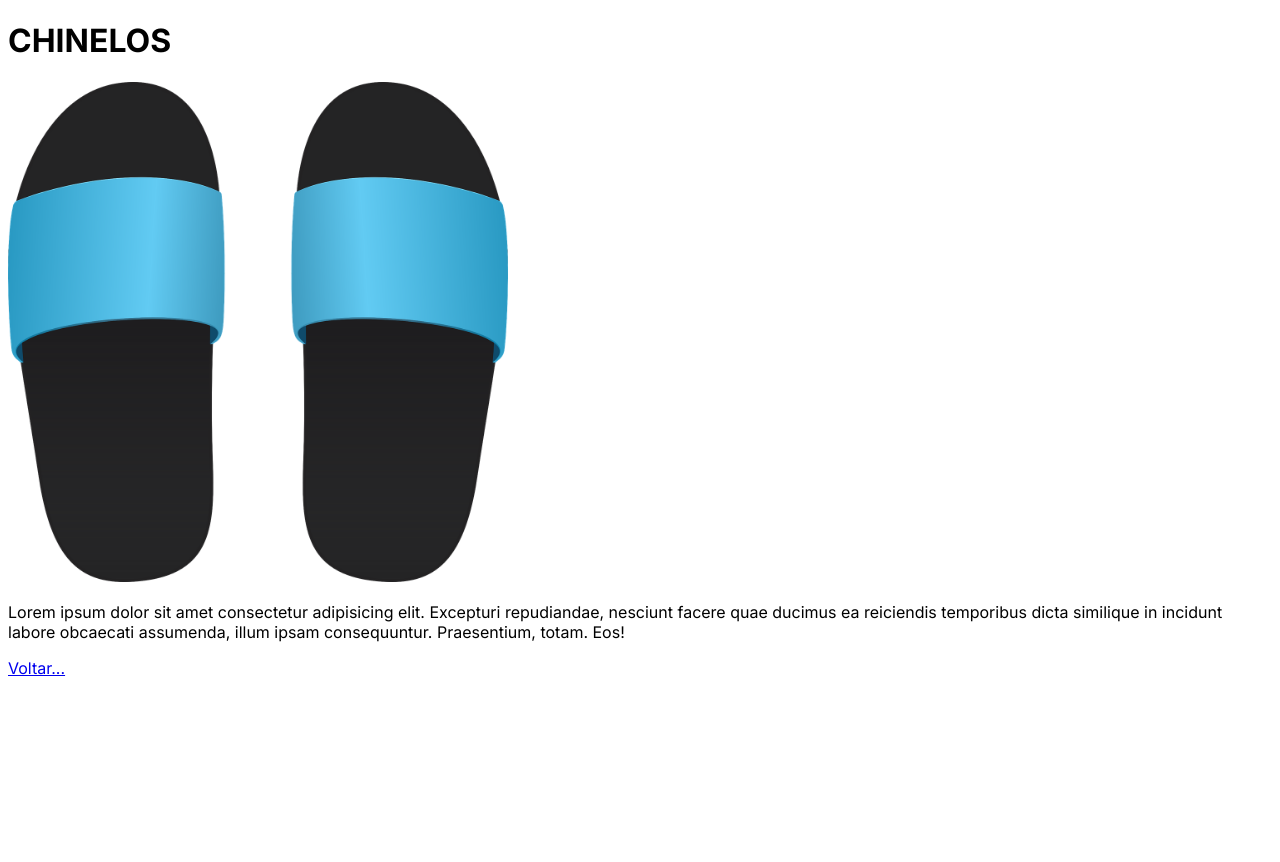
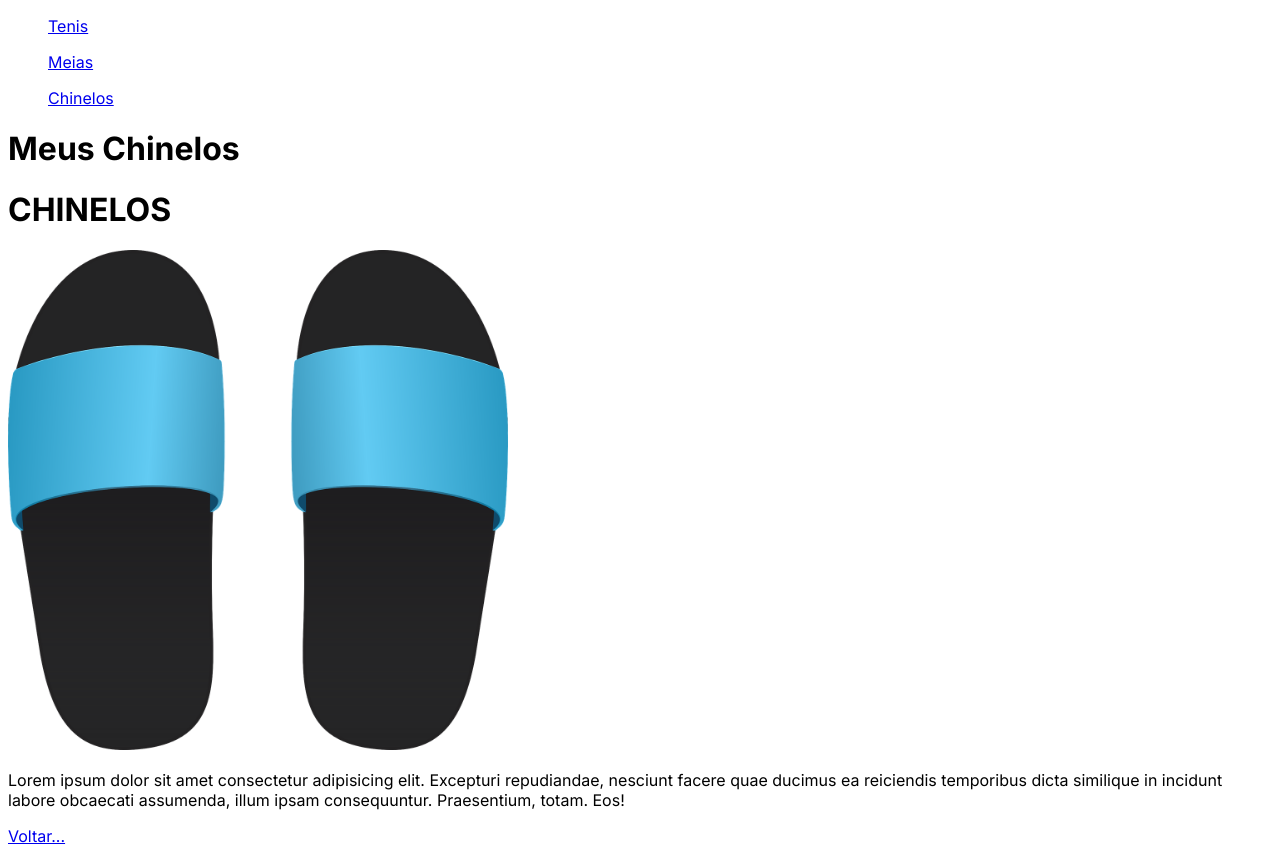
Before and after one commit to kauezin05/loja-spa-1tdspv, a Next.js app: page /produtos/chinelos in a window 1280 px wide. Before the commit the page ends 800 px from the top, so only its background shows below. Built offline with nearby package versions, Linux system fonts and the light colour scheme.

Commit message:
Componentes e Not-Found criados

```diff
--- a/next.config.js
+++ b/next.config.js
@@ -1,4 +1,16 @@
 /** @type {import('next').NextConfig} */
-const nextConfig = {}
 
-module.exports = nextConfig
+
+
+module.exports = {
+    images: {
+      remotePatterns: [
+        {
+          protocol: 'https',
+          hostname: 'httpstatusdogs.com',
+          port: '',
+          pathname: '/img/**',
+        },
+      ],
+    },
+  }
--- /dev/null
+++ b/src/app/components/Cabecalho/page.jsx
@@ -0,0 +1,25 @@
+import Link from 'next/link'
+import React from 'react'
+import Image from 'next/image'
+
+export default function cabelho() {
+  return (
+    <>
+        <header>
+            <nav>
+                <ul>
+                    <Link href="/produtos/tenis">Tenis</Link>
+                </ul>
+                <ul>
+                    <Link href="/produtos/meias">Meias</Link>
+                </ul>
+                <ul>
+                    <Link href="/produtos/chinelos">Chinelos</Link>
+                </ul>
+            </nav>
+        </header>
+
+
+    </>
+  )
+}
--- /dev/null
+++ b/src/app/components/Rodape/page.jsx
@@ -0,0 +1,14 @@
+import Link from 'next/link'
+import React from 'react'
+import Image from 'next/image'
+
+export default function Rodape() {
+  return (
+    <>
+        <footer>
+            <h1>CRIADO POR KAUE</h1>
+
+        </footer>
+    </>
+  )
+}
--- a/src/app/layout.jsx
+++ b/src/app/layout.jsx
@@ -1,5 +1,7 @@
+import Link from 'next/link'
 import './globals.css'
 import { Inter } from 'next/font/google'
+import Cabecalho from './components/Cabecalho/page'
 
 const inter = Inter({ subsets: ['latin'] })
 
@@ -11,7 +13,10 @@ export const metadata = {
 export default function RootLayout({ children }) {
   return (
     <html lang="en">
-      <body className={inter.className}>{children}</body>
+      <body className={inter.className}>
+        <Cabecalho/>
+        {children}
+      </body>
     </html>
   )
 }
--- /dev/null
+++ b/src/app/not-found.jsx
@@ -0,0 +1,13 @@
+import React from 'react'
+import Image from 'next/image'
+
+export default function Notfound() {
+  return (
+    <div>
+        <h1>ERRO DO 404</h1>
+        <div>
+            <Image src="https://httpstatusdogs.com/img/400.jpg" alt="cachorro cavando" width={500} height={500}/>
+        </div>
+    </div>
+  )
+}
--- a/src/app/page.jsx
+++ b/src/app/page.jsx
@@ -6,17 +6,7 @@ export default function Home() {
     <>
       <h1>HOME</h1>
 
-      <div>
-        <ul>
-          <Link href="./produtos/tenis">Tenis</Link>
-        </ul>
-        <ul>
-          <Link href="./produtos/meias">Meias</Link>
-        </ul>
-        <ul>
-          <Link href="./produtos/chinelos">Chinelos</Link>
-        </ul>
-      </div>
+
     </>
   )
 }
--- /dev/null
+++ b/src/app/produtos/(mosfet)/[slug]/page.jsx
@@ -0,0 +1,9 @@
+import React from 'react'
+
+export default function ProdutoSlug({params}) {
+  return (
+    <div>
+        <h1>Produto: {params.slug}</h1>
+    </div>
+  )
+}
--- /dev/null
+++ b/src/app/produtos/chinelos/layout.jsx
@@ -0,0 +1,8 @@
+export default function ChineloLayout({ children }) {
+  return (
+    <div>
+      <h1>Meus Chinelos</h1>
+          {children}
+    </div>
+  )
+}
```
